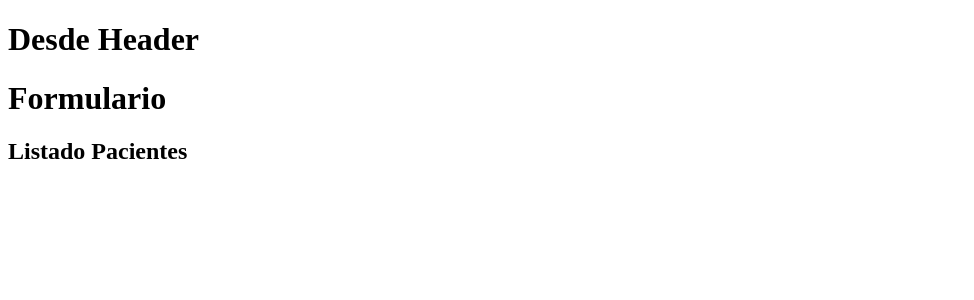
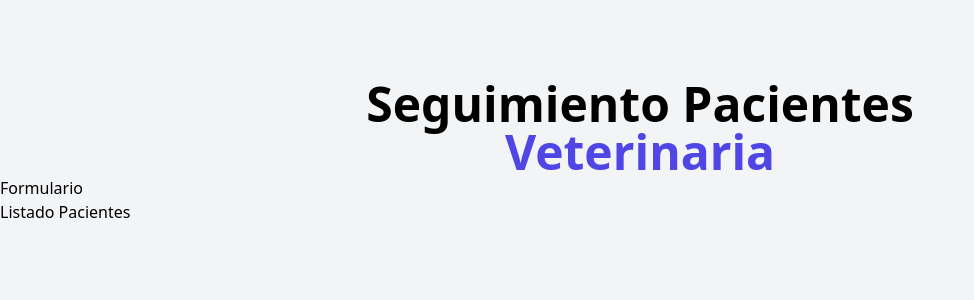
Before and after one commit to martin0123478/React-Citas, a React (Vite) app: page / in a window 1280 px wide. Shown: the top 300 px of the page, without its empty margins (0-974 px from the left). Built offline with nearby package versions, Linux system fonts and the light colour scheme.

Commit message:
Instalando tailwind y colocando clases a contenedores y header

```diff
--- a/index.html
+++ b/index.html
@@ -6,7 +6,7 @@
     <meta name="viewport" content="width=device-width, initial-scale=1.0" />
     <title>Citas React</title>
   </head>
-  <body>
+  <body class="bg-gray-100 h-screen">
     <div id="root"></div>
     <script type="module" src="/src/main.jsx"></script>
   </body>
--- a/package.json
+++ b/package.json
@@ -16,6 +16,9 @@
     "@types/react": "^18.0.26",
     "@types/react-dom": "^18.0.9",
     "@vitejs/plugin-react": "^3.0.0",
+    "autoprefixer": "^10.4.13",
+    "postcss": "^8.4.21",
+    "tailwindcss": "^3.2.4",
     "vite": "^4.0.0"
   }
 }
--- /dev/null
+++ b/postcss.config.cjs
@@ -0,0 +1,6 @@
+module.exports = {
+  plugins: {
+    tailwindcss: {},
+    autoprefixer: {},
+  },
+}
--- a/src/App.jsx
+++ b/src/App.jsx
@@ -6,13 +6,12 @@
 
 
   return (
-    <>
-
+    <div className="container mx-auto mt-20">
      <Header/>
      <Formulario/>
      <ListadoPacientes/>
 
-    </>
+    </div>
   )
 }
 
--- a/src/components/Header.jsx
+++ b/src/components/Header.jsx
@@ -2,7 +2,13 @@
 
 
     return(
-        <h1>Desde Header</h1>
+        <>
+        <h1 className="font-black text-5xl text-center  w-1/2 mx-auto">
+            Seguimiento Pacientes {''}<span className="text-indigo-600">Veterinaria</span>
+            </h1>
+
+        </>
+
     )
 }
 
--- a/src/index.css
+++ b/src/index.css
@@ -0,0 +1,3 @@
+@tailwind base;
+@tailwind components;
+@tailwind utilities;
--- /dev/null
+++ b/tailwind.config.cjs
@@ -0,0 +1,8 @@
+/** @type {import('tailwindcss').Config} */
+module.exports = {
+  content: ["index.html","./src/**/*.jsx"],
+  theme: {
+    extend: {},
+  },
+  plugins: [],
+}
```
Also changed, not shown: 1 other file (tests, documents, lock files or other folders).
